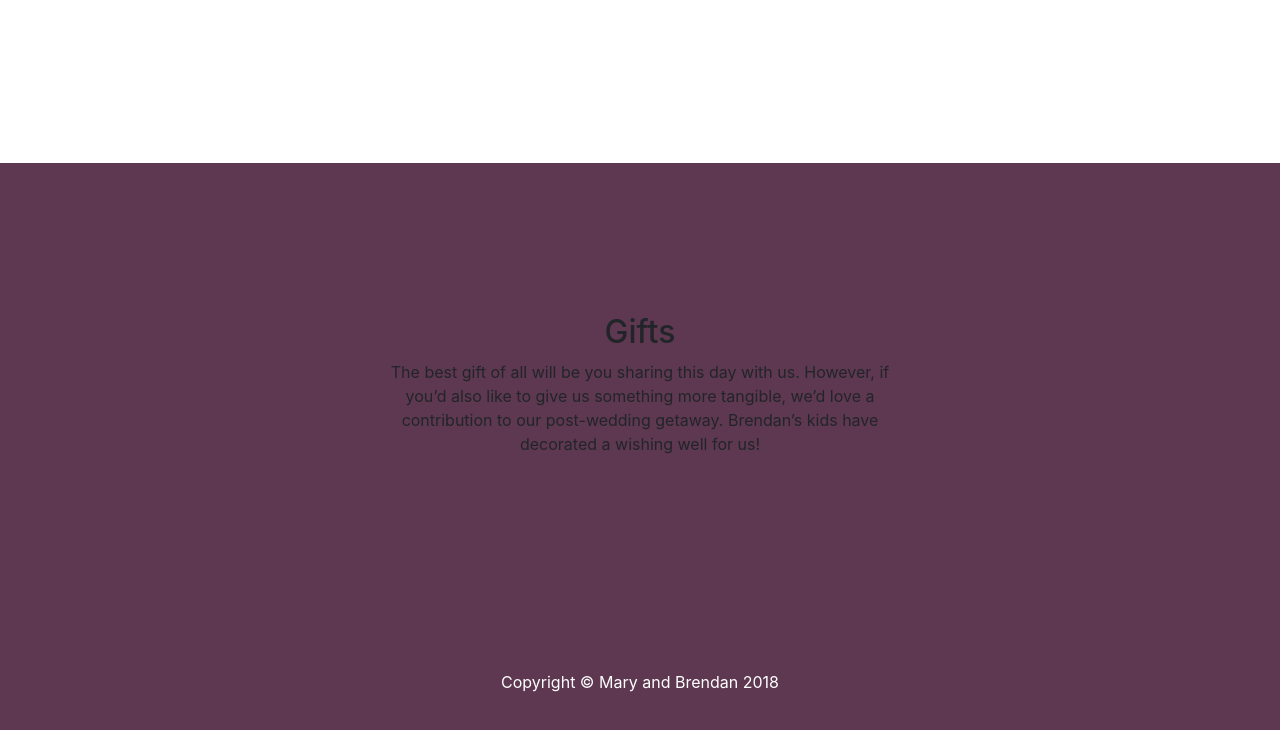
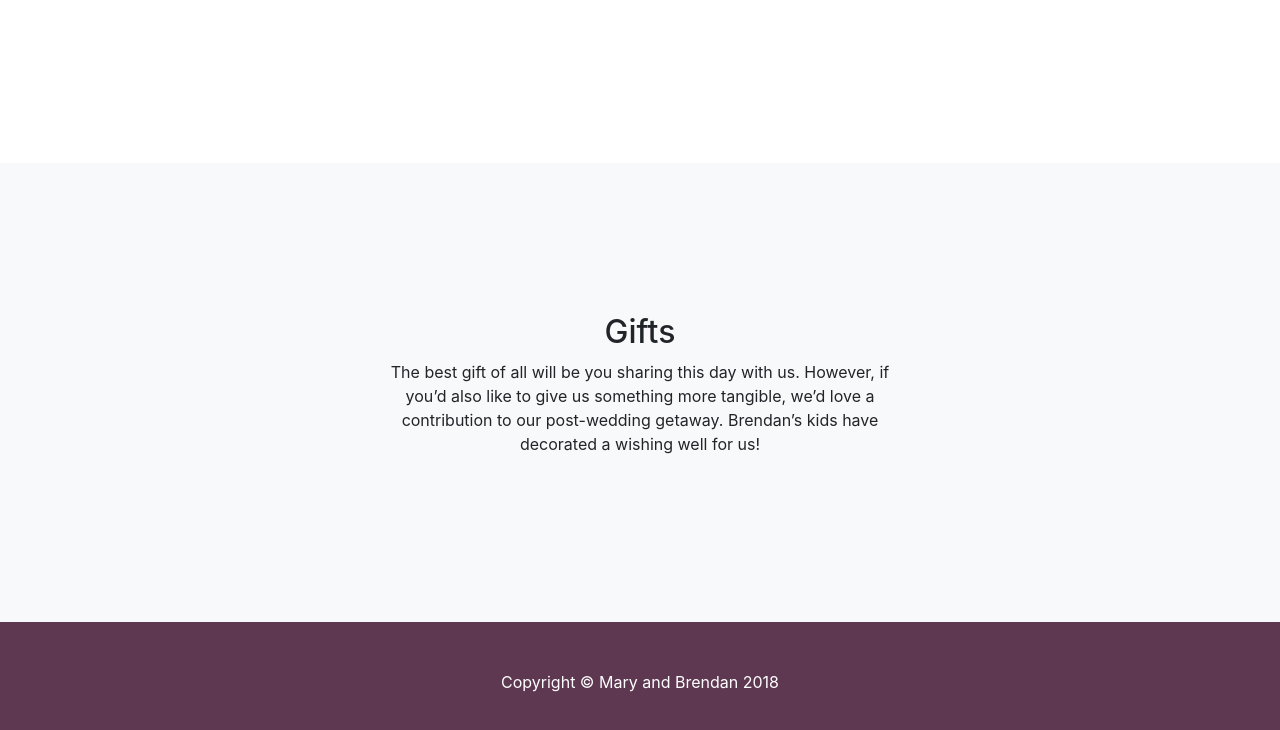
Before and after one commit to cohengum/maryandbrendan, a website with bundled scripts: page index.html in a window 1280 px wide. Shown: the part 3652-4382 px from the top of the page. Built offline with nearby package versions, Linux system fonts and the light colour scheme.

Commit message:
CSS updates

```diff
--- a/css/styles.css
+++ b/css/styles.css
@@ -117,6 +117,10 @@ header {
 
 .modal-backdrop {
    background-color: #2d232a;
+}
+
+.bg-light {
+    background: #f0f2f3 !important;
 }
 
 #rsvp {
--- a/index.html
+++ b/index.html
@@ -315,7 +315,7 @@ In one swoop Brendan and I can download all the photos from our day.
 
 
 
-    <section id="gifts" class="gifts-section">
+    <section id="gifts" class="bg-light">
       <div class="container">
         <div class="row">
           <div class="col-lg-6 mx-auto text-center">
```
